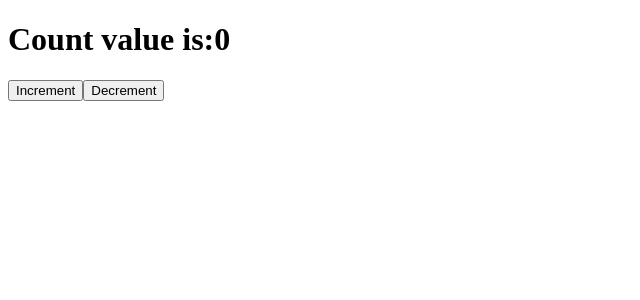
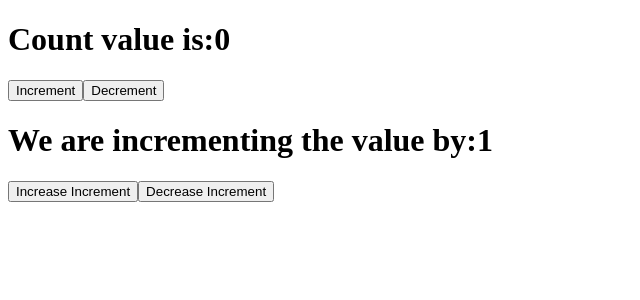
Before and after one commit to sultanaNargis03/React-01, a React (Vite) app: page / in a window 1280 px wide. Shown: the top 300 px of the page, without its empty margins (0-640 px from the left). Built offline with nearby package versions, Linux system fonts and the light colour scheme.

Commit message:
"Multiple States"

```diff
--- a/src/components/Counter.jsx
+++ b/src/components/Counter.jsx
@@ -3,17 +3,28 @@ import { useState } from "react";
 
 export default function Counter() {
   const [count, setCount] = useState(0);
+  const [incrementBy, setIncrementBy] = useState(1);
+
   function increment() {
-    setCount(count + 1);
+    setCount(count + incrementBy);
   }
   function decrement() {
-    setCount(count - 1);
+    setCount(count - incrementBy);
+  }
+  function increaseIncrement() {
+    setIncrementBy(incrementBy + 1);
+  }
+  function decreaseIncrement() {
+    setIncrementBy(incrementBy - 1);
   }
   return (
     <div>
       <h1>Count value is:{count}</h1>
       <button onClick={increment}>Increment</button>
       <button onClick={decrement}>Decrement</button>
+      <h1>We are incrementing the value by:{incrementBy}</h1>
+      <button onClick={increaseIncrement}>Increase Increment</button>
+      <button onClick={decreaseIncrement}>Decrease Increment</button>
     </div>
   );
 }
```
